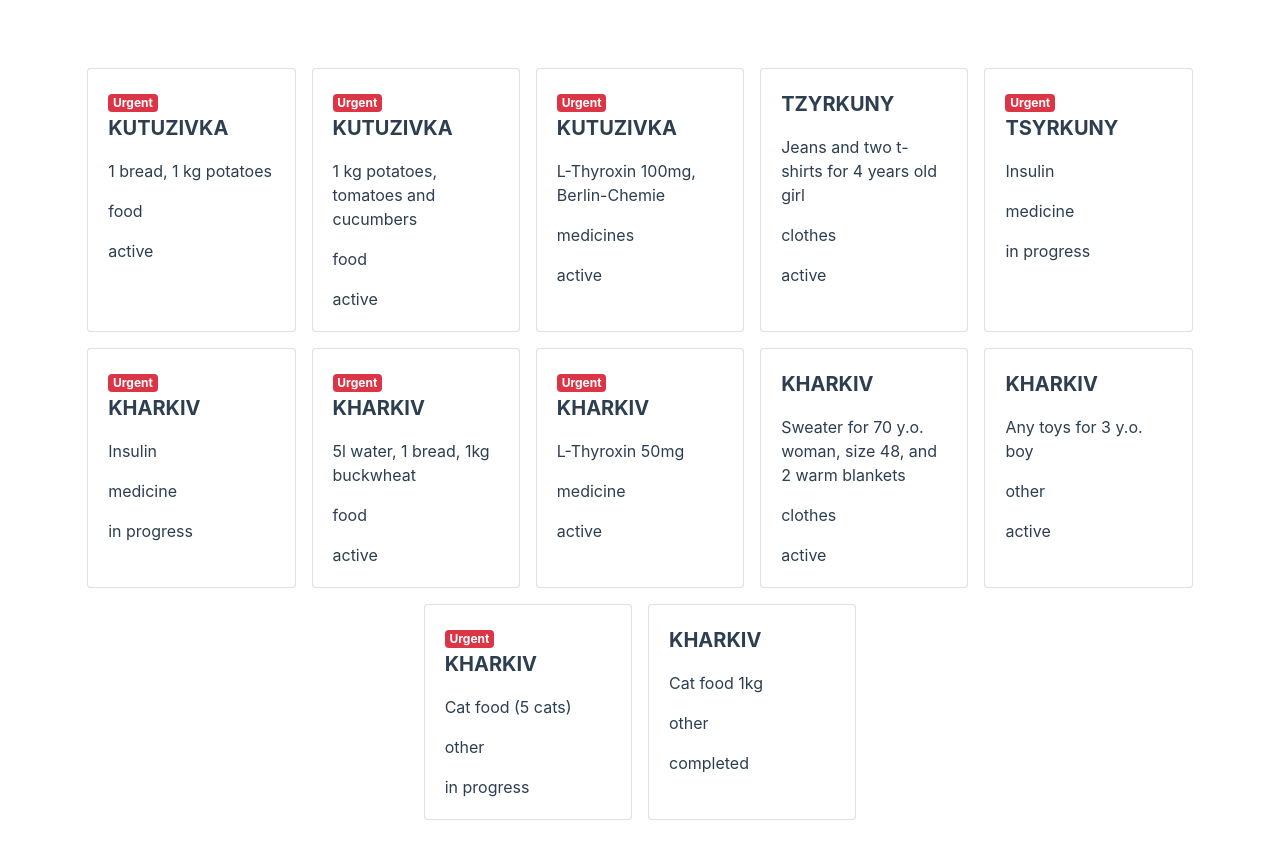
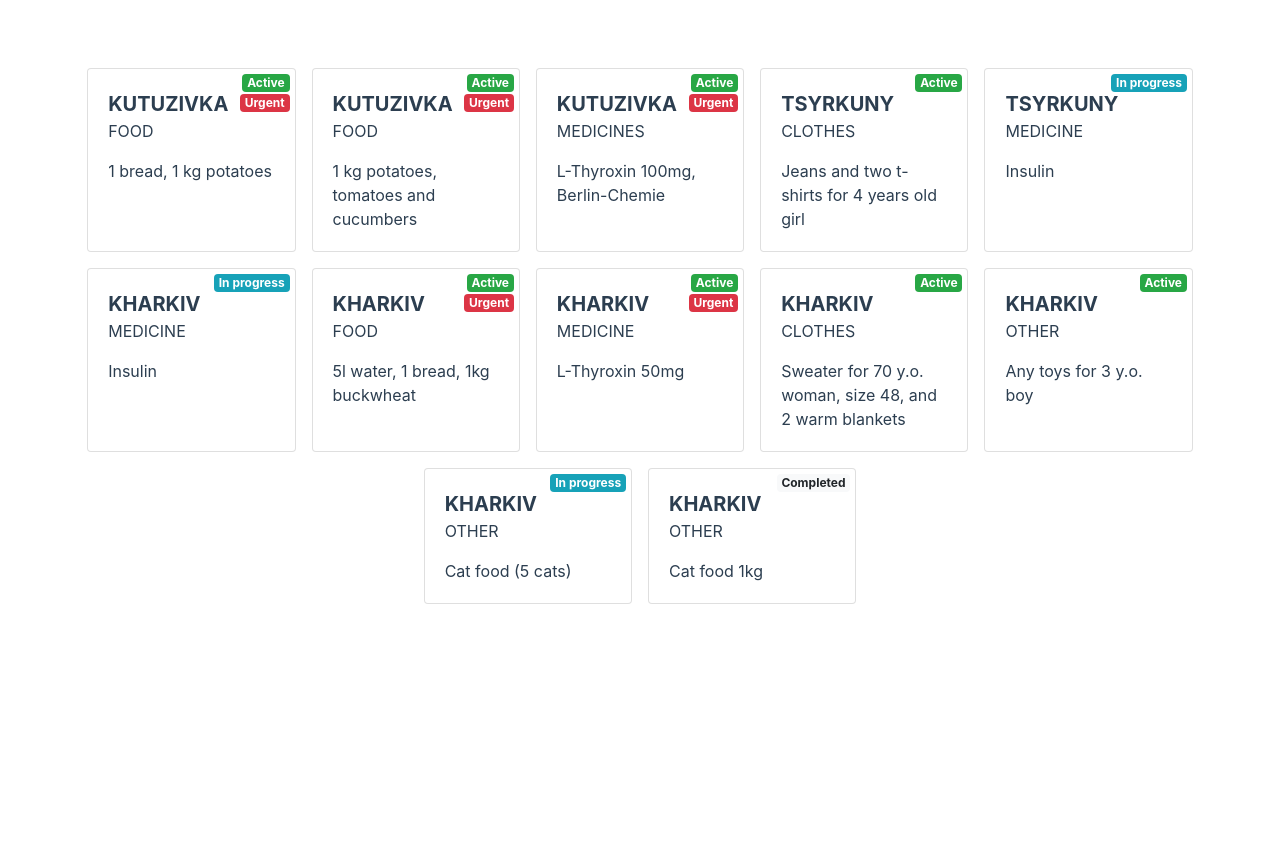
Before and after one commit to viravelmozhna/help2gether, a Vue app: page / in a window 1280 px wide. After the commit the page ends 800 px from the top, so only its background shows below. Built offline with nearby package versions, Linux system fonts and the light colour scheme.

Commit message:
list and items with requests were styled with bootstrap vue

```diff
--- a/src/assets/requestsList.js
+++ b/src/assets/requestsList.js
@@ -54,7 +54,7 @@ const requestsList = [
       phone: '+38-063-789-12-34',
       address: {
         region: 'Kharkiv region',
-        city: 'Tzyrkuny',
+        city: 'Tsyrkuny',
         street: 'Vyshneva vul. 1',
       },
       request: 'Jeans and two t-shirts for 4 years old girl',
--- a/src/components/RequestsList.vue
+++ b/src/components/RequestsList.vue
@@ -2,11 +2,13 @@
   <b-container fluid>
     <b-row cols="2" cols-sm="3" cols-md="5" cols-lg="6" tag="ul" no-gutters class="p-0" align-h="center">
       <b-card v-for="item in items" :key="item.id" align="left" tag="li" class="m-2 item">
-        <b-badge variant="danger" v-if="item.emergency === 'urgent' && item.status !== 'completed'">Urgent</b-badge>
-        <b-card-text class="font-weight-bold text-uppercase text">{{ item.data.address.city }}</b-card-text>
+        <b-badge class="badge" variant="success" v-if="item.status === 'active'">Active</b-badge>
+        <b-badge class="badge" variant="info" v-if="item.status === 'in progress'">In progress</b-badge>
+        <b-badge class="badge" variant="light" v-if="item.status === 'completed'">Completed</b-badge>
+        <b-badge class="badge badge--urgent" variant="danger" v-if="item.emergency === 'urgent' && item.status !== 'completed' && item.status !== 'in progress'">Urgent</b-badge>
+        <b-card-text class="font-weight-bold text-uppercase text m-0">{{ item.data.address.city }}</b-card-text>
+        <b-card-text class="text-uppercase">{{ item.categorie }}</b-card-text>
         <b-card-text>{{ item.data.request }}</b-card-text>
-        <b-card-text>{{ item.categorie }}</b-card-text>
-        <b-card-text>{{ item.status }}</b-card-text>
       </b-card>
     </b-row>
   </b-container>
@@ -34,4 +36,12 @@ export default {
 .text {
   font-size: 20px;
 }
+.badge {
+  position: absolute;
+  top: 5px;
+  right: 5px;
+}
+.badge--urgent {
+  top: 25px;
+}
 </style>
```
